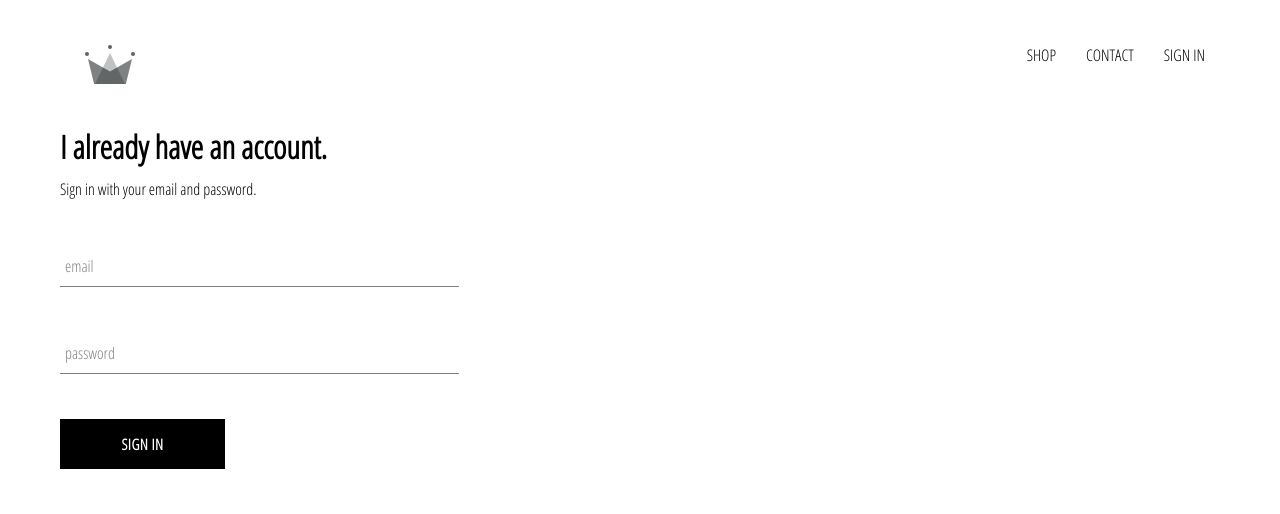
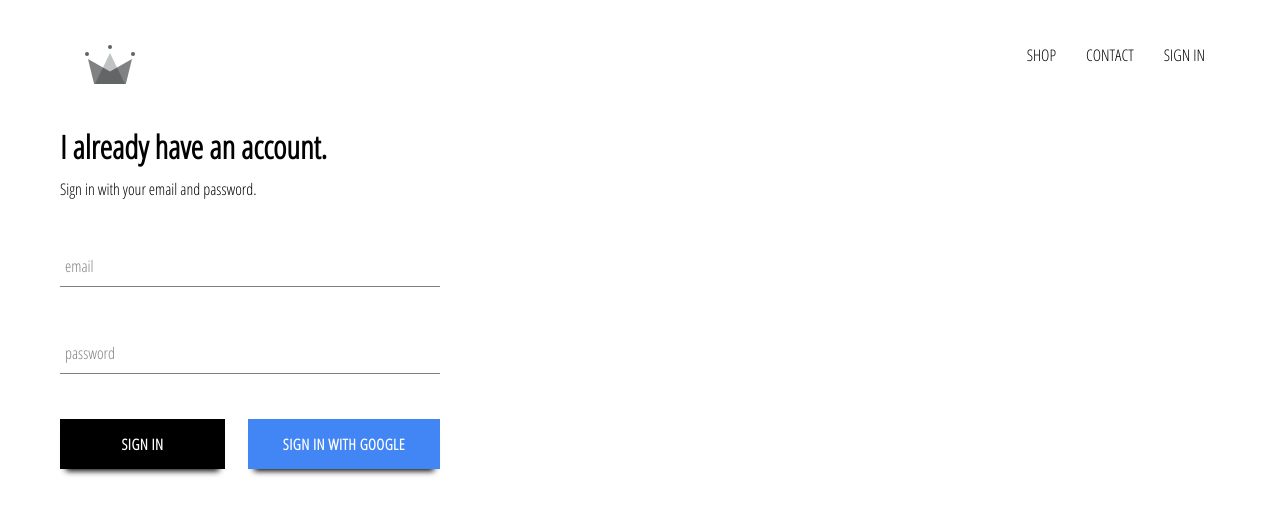
Before and after one commit to maverickcro/ClothingWebshop, a React (Create React App) app: page /signin in a window 1280 px wide. Shown: the top 514 px of the page. Built offline with nearby package versions, Linux system fonts and the light colour scheme; no server answers.

Commit message:
integrated firebase, created a sign in page, all connected

```diff
--- a/package.json
+++ b/package.json
@@ -6,6 +6,7 @@
     "@testing-library/jest-dom": "^4.2.4",
     "@testing-library/react": "^9.3.2",
     "@testing-library/user-event": "^7.1.2",
+    "firebase": "^7.20.0",
     "node-sass": "^4.14.1",
     "react": "^16.13.1",
     "react-dom": "^16.13.1",
--- a/src/App.css
+++ b/src/App.css
@@ -7,3 +7,7 @@ a {
     color: black;
     text-decoration: none;
 }
+
+* {
+    box-sizing: border-box;
+}
--- a/src/App.js
+++ b/src/App.js
@@ -5,11 +5,36 @@ import HomePage from './pages/homepage/homepage.component.jsx';
 import ShopPage from './pages/shop/shop.component';
 import SignInAndSignUp from './pages/sign-in-and-sign-up/sign-in-and-sign-up.component';
 import Header from './components/header/header.component';
+import {auth} from './firebase/firebase.utils';
 
-function App() {
+class App extends React.Component {
+  constructor() {
+    super();
+
+    this.state = {
+      currentUser: null
+    }
+  }
+
+  unsubscribeFromAuth = null
+
+  componentDidMount() {
+    this.unsubscribeFromAuth = auth.onAuthStateChanged(user => {
+      this.setState({currentUser:user});
+
+
+    });
+
+  }
+
+  componentWillUnmount() {
+    this.unsubscribeFromAuth();
+  }
+  render() {
+
     return (
       <div>
-    <Header />
+      <Header currentUser={this.state.currentUser}/>
         <Switch>
           <Route exact path='/' component={HomePage}/>
           <Route path='/shop' component={ShopPage} />
@@ -18,6 +43,9 @@ function App() {
         </Switch>
       </div>
     );
+
+  }
+
 }
 
 export default App;
--- a/src/components/custom-button/custom-button.component.jsx
+++ b/src/components/custom-button/custom-button.component.jsx
@@ -2,10 +2,10 @@ import React from 'react';
 
 import './custom-button.styles.scss';
 
-const CustomButton = ({children, ...otherProps}) => (
+const CustomButton = ({children, isGoogleSignIn, ...otherProps}) => (
 
 
-        <button className="custom-button" {...otherProps}>
+        <button className={`${isGoogleSignIn ? 'google-sign-in' : ''} custom-button`} {...otherProps}>
             {children}
         </button>
 
--- a/src/components/custom-button/custom-button.styles.scss
+++ b/src/components/custom-button/custom-button.styles.scss
@@ -13,10 +13,22 @@
     font-weight: bolder;
     border: none;
     cursor: pointer;
+    box-shadow: 0 8px 6px -6px black;
 
     &:hover {
       background-color: white;
       color: black;
       border: 1px solid black;
     }
+
+    &.google-sign-in {
+      background: #4285f4;
+      color: white;
+      box-shadow: 0 8px 6px -6px black;
+
+      &:hover {
+        background-color: #357ae8;
+        border: none;
+      }
+    }
   }
--- a/src/components/header/header.component.jsx
+++ b/src/components/header/header.component.jsx
@@ -1,9 +1,12 @@
 import React from 'react';
 import { Link } from 'react-router-dom';
+
+import {auth} from '../../firebase/firebase.utils';
+
 import {ReactComponent as Logo} from '../../assets/crown.svg';
 import './header.styles.scss';
 
-const Header = () => (
+const Header = ({currentUser}) => (
     <div className='header'>
 
         <Link className='logo-container' to='/'>
@@ -18,9 +21,11 @@ const Header = () => (
             <Link className='option'to='shop'>
                 CONTACT
             </Link>
-            <Link className='option'to='signin'>
-                SIGN IN
-            </Link>
+            {
+                currentUser ?
+                <div className='option' onClick={() => auth.signOut()} >SIGN OUT</div> :
+                <Link className='option' to='signin' >SIGN IN</Link>
+            }
 
         </div>
     </div>
--- a/src/components/header/header.styles.scss
+++ b/src/components/header/header.styles.scss
@@ -21,6 +21,7 @@
       .option {
         padding: 10px 15px;
         text-decoration: none;
+        cursor: pointer;
       }
     }
   }
--- a/src/components/sign-in/sign-in.component.jsx
+++ b/src/components/sign-in/sign-in.component.jsx
@@ -2,6 +2,8 @@ import React from 'react';
 
 import FormInput from '../form-input/form-input.component';
 import CustomButton from '../custom-button/custom-button.component';
+
+import {SignInWithGoogle} from '../../firebase/firebase.utils';
 import './sign-in.styles.scss';
 
 class SignIn extends React.Component {
@@ -48,9 +50,11 @@ class SignIn extends React.Component {
                         label='password'
                         required />
 
-
+                <div className='buttons' >
                     <CustomButton type='submit'>Sign In</CustomButton>
-                </form>
+                    <CustomButton onClick={SignInWithGoogle} isGoogleSignIn>Sign in with Google</CustomButton>
+                </div>
+                    </form>
             </div>
 
         );
--- a/src/components/sign-in/sign-in.styles.scss
+++ b/src/components/sign-in/sign-in.styles.scss
@@ -1,9 +1,13 @@
 .sign-in {
-    width: 30vw;
+    width: 380px;
     display: flex;
     flex-direction: column;
 
     .title {
         margin: 10px 0;
     }
+    .buttons{
+        display: flex;
+        justify-content: space-between;
+    }
 }
--- /dev/null
+++ b/src/firebase/firebase.utils.js
@@ -0,0 +1,25 @@
+import firebase from 'firebase/app';
+import 'firebase/firestore';
+import 'firebase/auth';
+
+const config = {
+    apiKey: "AIzaSyB1dIGyNQZtB2yjYs4msuIdX0zfl1LSAbY",
+    authDomain: "crwn-db-154ca.firebaseapp.com",
+    databaseURL: "https://crwn-db-154ca.firebaseio.com",
+    projectId: "crwn-db-154ca",
+    storageBucket: "crwn-db-154ca.appspot.com",
+    messagingSenderId: "1029079474323",
+    appId: "1:1029079474323:web:420e5a15979f9952762d66",
+    measurementId: "G-K14F9937LK"
+  };
+
+firebase.initializeApp(config);
+
+export const auth = firebase.auth();
+export const firestore = firebase.firestore();
+
+const provider = new firebase.auth.GoogleAuthProvider();
+provider.setCustomParameters({prompt: 'select_account'});
+export const SignInWithGoogle = () => auth.signInWithPopup(provider);
+
+export default firebase;
```
Also changed, not shown: 1 other file (tests, documents, lock files or other folders). Lines whose indentation alone changed are shown as unchanged.
